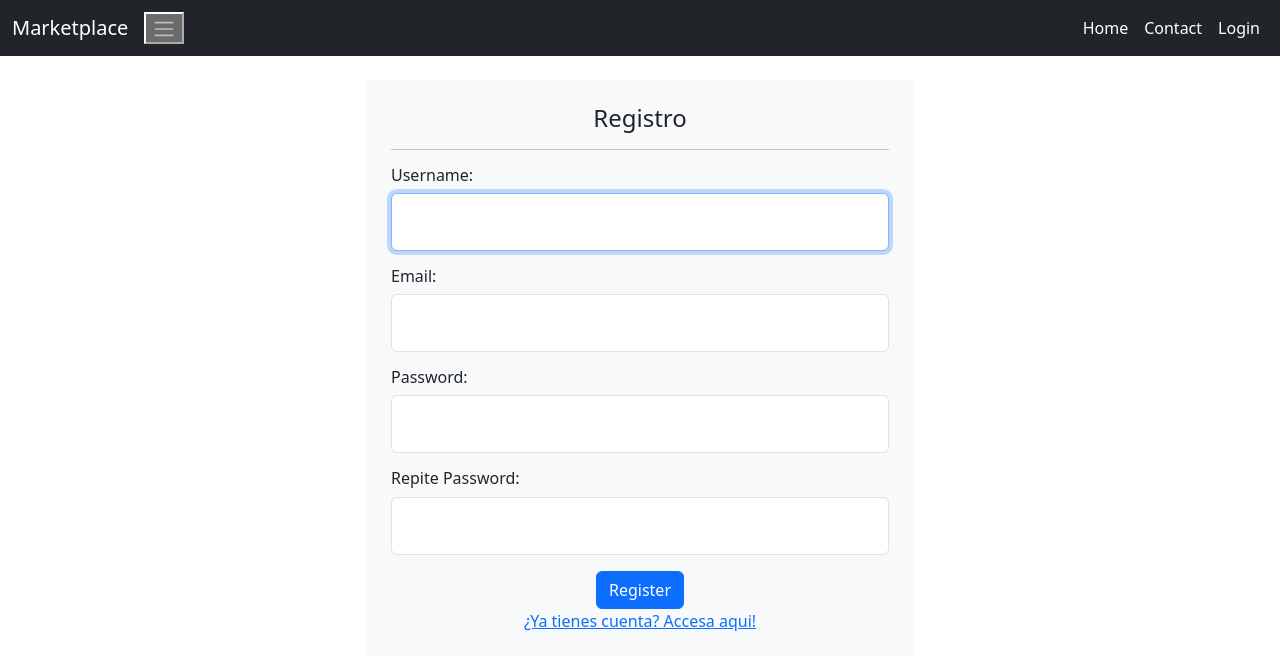
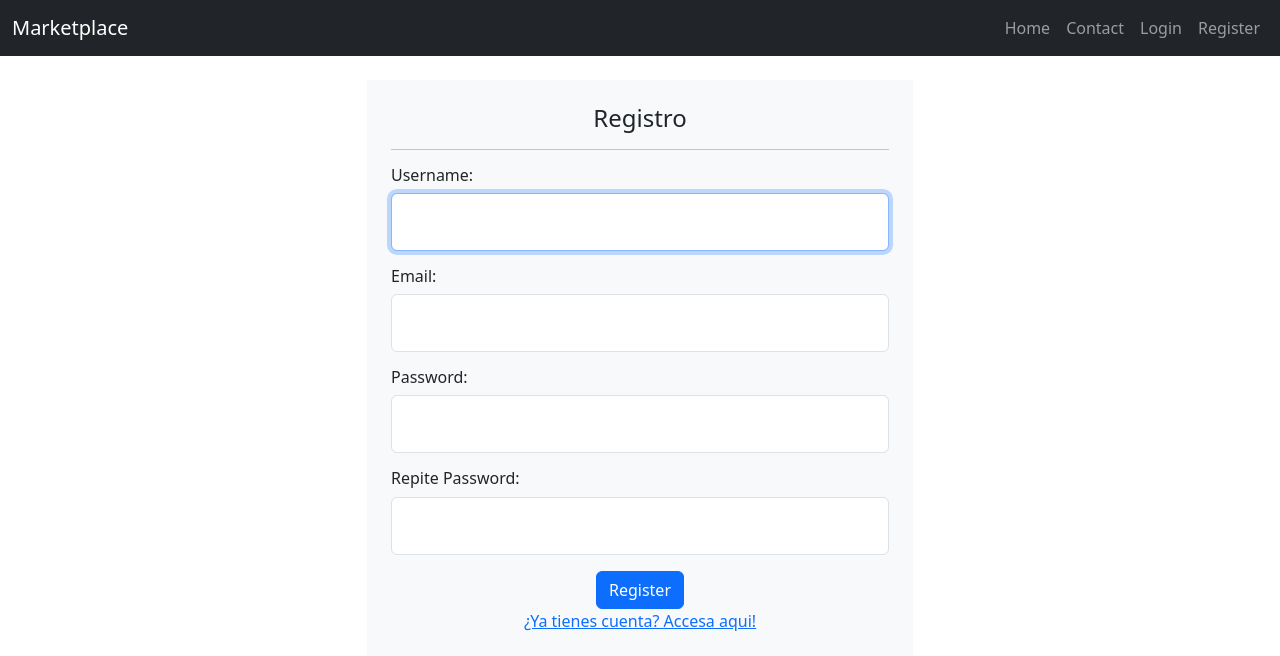
Before and after one commit to CFFFPRIMATE/marketplace_main, a Django app: page /store/register/ in a window 1280 px wide. Shown: the top 656 px of the page. Run offline with Django 5.2, Linux system fonts and the light colour scheme.

Commit message:
Añade cambios en views.py, urls.y, navigation.html, forms.py y se agrega form.html en store

```diff
--- a/store/forms.py
+++ b/store/forms.py
@@ -51,3 +51,30 @@ class SignupForm(UserCreationForm):
             'class': 'form-control'
         }
     ))
+
+class NewItemForm(forms.ModelForm):
+    class Meta:
+        model = Item
+        fields = ('category', 'name', 'description', 'price', 'image',)
+
+        widgets = {
+            'category': forms.Select(attrs={
+                'class': 'form-select'
+            }),
+            'name': forms.TextInput(attrs={
+                'class': 'form-control'
+            }),
+            'description': forms.Textarea(attrs={
+                'class': 'form-control',
+                'style': 'height: 100px'
+            }),
+            'price': forms.TextInput(attrs={
+                'class': 'form-control',
+            }),
+            'price': forms.TextInput(attrs={
+                'class': 'form-control',
+            }),
+            'image': forms.FileInput(attrs={
+                'class': 'form-control',
+            }),
+        }
--- a/store/templates/store/navigation.html
+++ b/store/templates/store/navigation.html
@@ -1,28 +1,44 @@
 <nav class="navbar navbar-expand-lg bg-dark" data-bs-theme="dark">
     <div class="container-fluid">
         <a href="{% url 'home' %}" class="navbar-brand">Marketplace</a>
-        <button class="navbar-toggle" type="button" data-bs-toggle="collapse" data-bs-target="#navbarNav" aria-control="navBarNav" aria-expanded="false" aria-label="Toggle Navigation">
+        <button class="navbar-toggler" type="button" data-bs-toggle="collapse" data-bs-target="#navbarNav" aria-controls="navbarNav" aria-expanded="false" aria-label="Toggle Navigation">
             <span class="navbar-toggler-icon"></span>
         </button>
-        <div class="collage navbar-collapse" id="navbarNav">
+        <div class="collapse navbar-collapse" id="navbarNav">
             <ul class="navbar-nav ms-auto">
                 <li class="nav-item">
-                    <a href="" class="nav-link active">
+                    <a href="{% url 'home' %}" class="nav-link">
                         Home
                     </a>
                 </li>
                 <li class="nav-item">
-                    <a href="{% url 'contact' %}" class="nav-link active">
+                    <a href="{% url 'contact' %}" class="nav-link">
                         Contact
                     </a>
                 </li>
-                <li class="nav-item">
-                    <a href="" class="nav-link active">
-                        Login
-                    </a>
-                </li>
+
+                {% if request.user.is_authenticated %}
+                    <li class="nav-item">
+                        <a class="nav-link" href="{% url 'add_item'%}">Add Item</a>
+                    </li>
+                    <li class="nav-item">
+                        <a href="{% url 'logout' %}" class="nav-link">
+                            Logout
+                        </a>
+                    </li>
+                {% else %}
+                    <li class="nav-item">
+                        <a href="{% url 'login' %}" class="nav-link">
+                            Login
+                        </a>
+                    </li>
+                    <li class="nav-item">
+                        <a href="{% url 'register' %}" class="nav-link">
+                            Register
+                        </a>
+                    </li>
+                {% endif %}
             </ul>
         </div>
     </div>
-
 </nav>
--- a/store/urls.py
+++ b/store/urls.py
@@ -1,12 +1,14 @@
 from django.urls import path
 from django.contrib.auth import views as auth_views
-from .views import contact, detail, register, logout_user
+from .views import contact, detail, register, logout_user, add_item
+
 from .forms import LoginForm
 
 urlpatterns = [
     path('contact/', contact, name='contact'),
     path('register/', register, name='register'),
     path('login/', auth_views.LoginView.as_view(template_name='store/login.html', authentication_form=LoginForm), name='login'),
-    path('logout/', logout_user, name= "logout"),
+    path('logout/', logout_user, name='logout'),
+    path('add_item/', add_item, name='add_item'),
     path('detail/<int:pk>/', detail, name='detail'),
 ]
--- a/store/views.py
+++ b/store/views.py
@@ -1,7 +1,9 @@
 from django.shortcuts import render, get_object_or_404, redirect
+from django.contrib.auth.decorators import login_required
 from django.contrib.auth import logout
 from .models import Item, Category
-from .forms import SignupForm
+from .forms import SignupForm, NewItemForm
+
 
 # Create your views here.
 def home(request):
@@ -50,3 +52,23 @@ def logout_user(request):
     logout(request)
 
     return redirect('home')
+
+@login_required
+def add_item(request):
+    if request.method == 'POST':
+        form = NewItemForm(request.POST, request.FILES)
+
+        if form.is_valid():
+            item = form.save(commit=False)
+            item.created_by = request.user
+            item.save()
+
+            return redirect('detail', pk=item.id)
+    else:
+        form = NewItemForm()
+        context = {
+            'form': form,
+            'title': 'New Item'
+        }
+
+    return render(request, 'store/form.html', context)
```
Also changed, not shown: store/templates/store/form.html (added, +27 -0 lines), db.sqlite3, media/item_images/250px-0681Aegislash-Shield.png (added).
